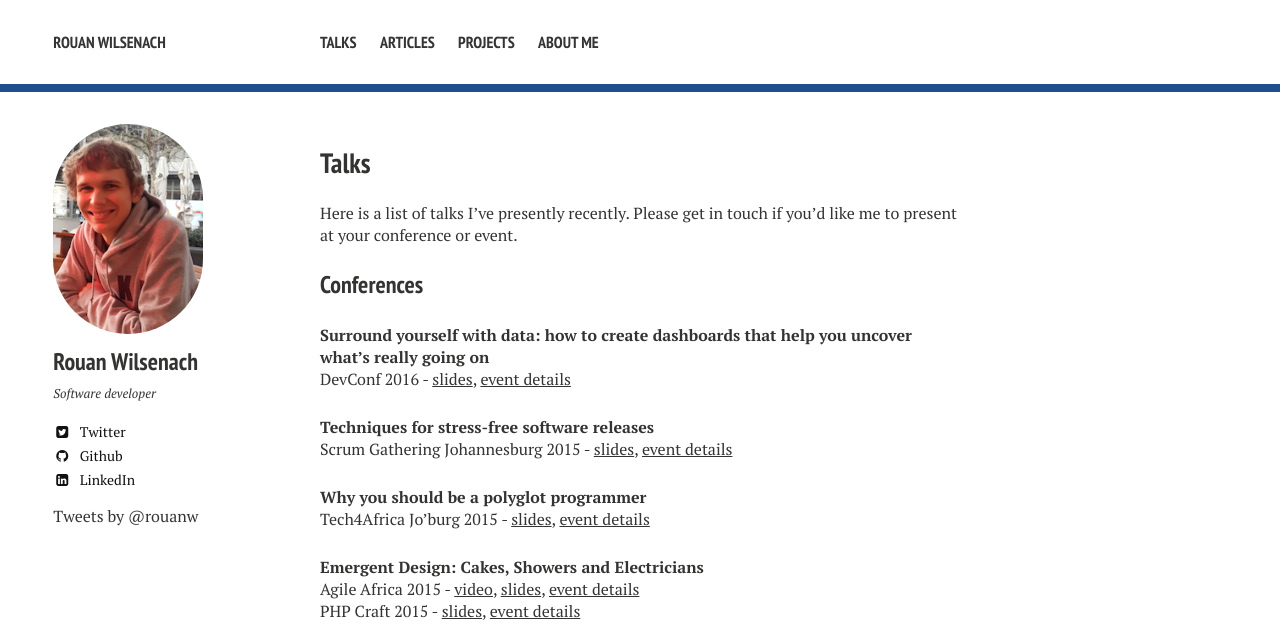
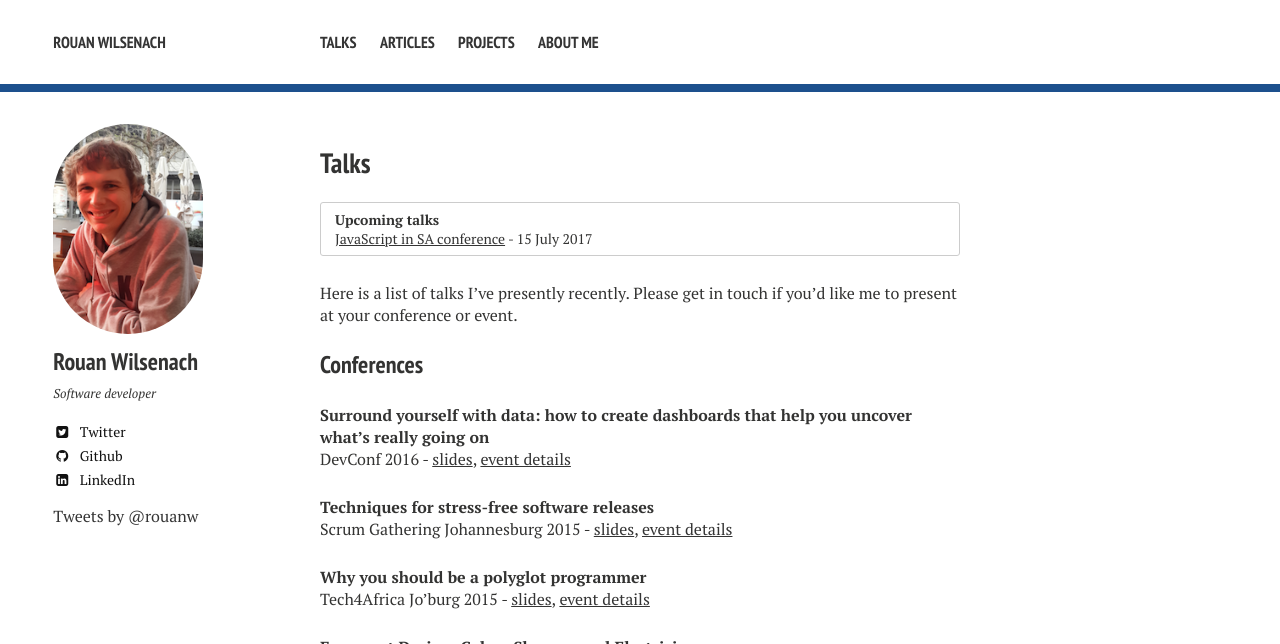
Before and after one commit to rouanw/rouanw.github.io, a Jekyll site: the page built from talks/index.md, in a window 1280 px wide and 900 px high, cut to the strip 0-644 px from the top of the window. Built offline with Jekyll 4.4.1, drawn with Linux system fonts in a browser that asks for light colours; nearby versions of some CDN libraries; some web fonts are replaced; comment, search, counter and statistics services are not loaded.

Commit message:
add jsinsa to upcoming talks

```diff
--- a/talks/index.md
+++ b/talks/index.md
@@ -6,6 +6,10 @@ share: false
 ---
 
 <h2>Talks</h2>
+
+{: .notice}
+__Upcoming talks__
+[JavaScript in SA conference](http://jsinsa.com/) - 15 July 2017
 
 Here is a list of talks I've presently recently. Please get in touch if you'd like me to present at your conference or event.
 
```
Also changed, not shown: index.md (+4 -0 lines).
